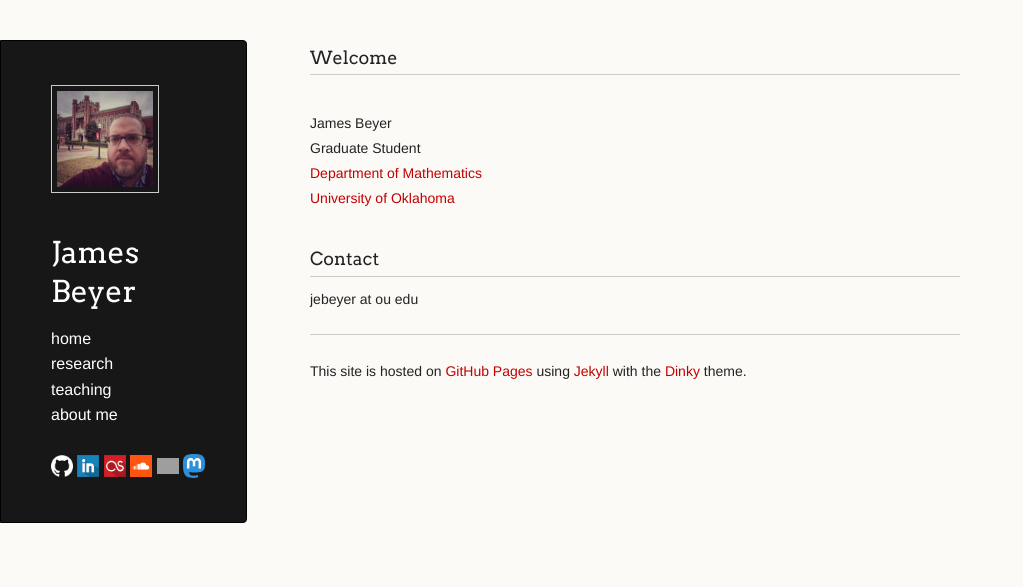
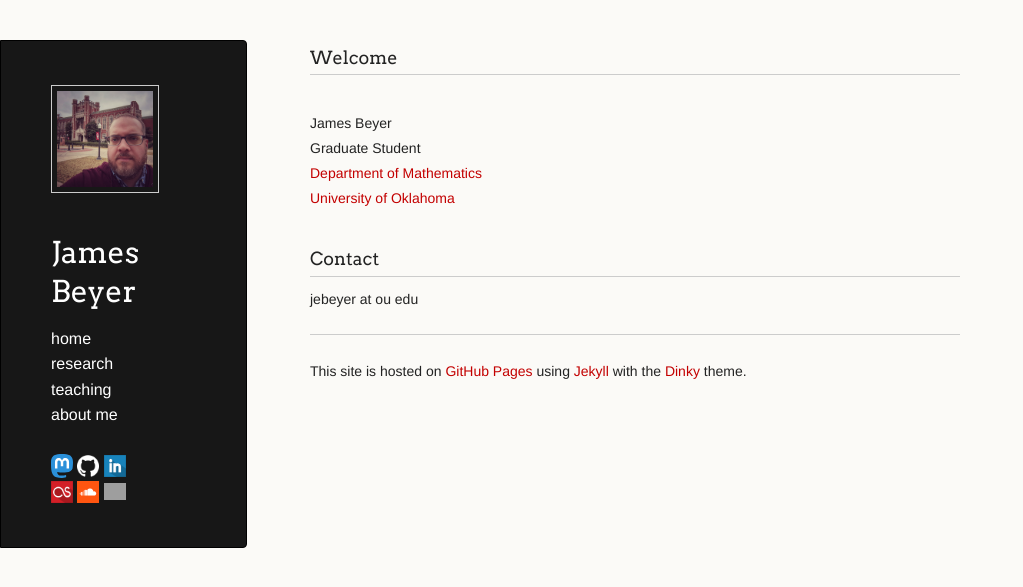
Before and after one commit to jebeyer/jebeyer.github.io, a Jekyll site: the page built from index.md, in a window 1280 px wide. Shown: the top 587 px of the page, without its empty margins (0-1023 px from the left). Built offline with Jekyll 4.4.1, drawn with Linux system fonts in a browser that asks for light colours; a script that is not in the unit is left out; our own code applies the rules of GitHub Pages for plain Markdown files; grey boxes are pictures that could not be loaded.

Commit message:
rearranging buttons

```diff
--- a/_layouts/default.html
+++ b/_layouts/default.html
@@ -27,12 +27,12 @@
                           <a href="./research.html">research</a><br/>
                           <a href="./teaching.html">teaching</a><br/>
                           <a href="./about.html">about me</a><br/><br/>
+                          <a rel="me" href="https://mathstodon.xyz/@jebeyer"><img src="./assets/mastodon_logo.svg" alt="Mastodon" width="22"/></a>
                           <a href="https://github.com/jebeyer"><img src="./assets/GitHub-Mark-Light-120px-plus.png" alt="GitHub" width="22"/></a>
-                          <a href="https://www.linkedin.com/in/james-beyer-72558767"><img src="./assets/linkedin-icon-512.png" alt="LinkedIn" width="22"/></a>
+                          <a href="https://www.linkedin.com/in/james-beyer-72558767"><img src="./assets/linkedin-icon-512.png" alt="LinkedIn" width="22"/></a><br/>
                           <a href="https://www.last.fm/user/blahquaker"><img src="./assets/lastfm-icon-512.png" alt="Last.fm" width="22"/></a>
                           <a href="https://soundcloud.com/whistlingkitty"><img src="./assets/soundcloud-icon.png" alt="Last.fm" width="22"/></a>
-                          <a href="https://whistlingkitty.bandcamp.com"><img src="./assets/bandcamp-button-square-green-512.png" alt="Bandcamp" width="22"/></a>
-                          <a rel="me" href="https://mathstodon.xyz/@jebeyer"><img src="./assets/mastodon_logo.svg" alt="Mastodon" width="22"/></a><br/></p>
+                          <a href="https://whistlingkitty.bandcamp.com"><img src="./assets/bandcamp-button-square-green-512.png" alt="Bandcamp" width="22"/></a><br/></p>
 
         <ul>
           {% if site.show_downloads %}
```
